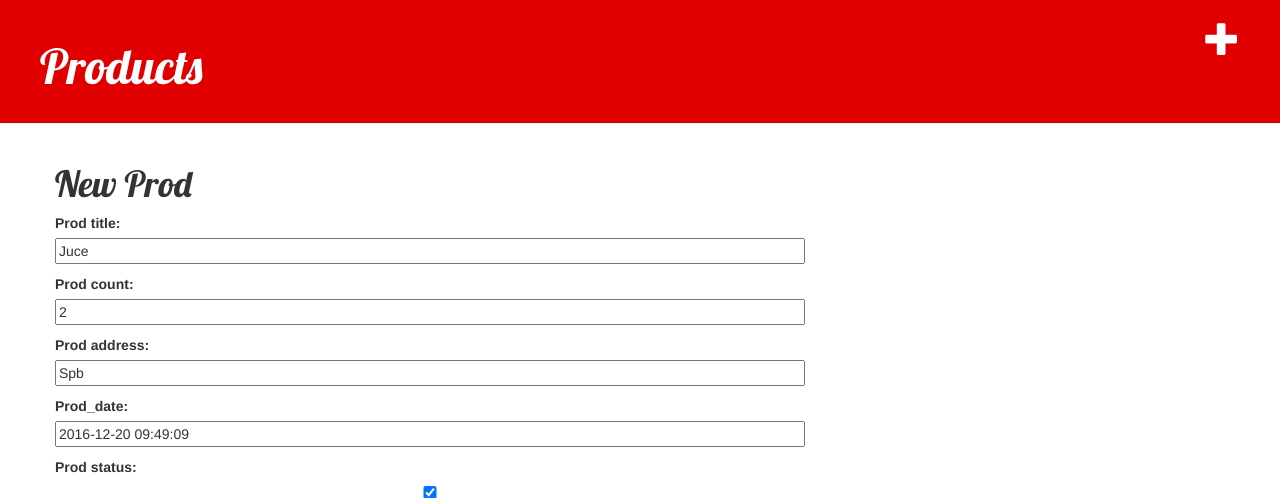
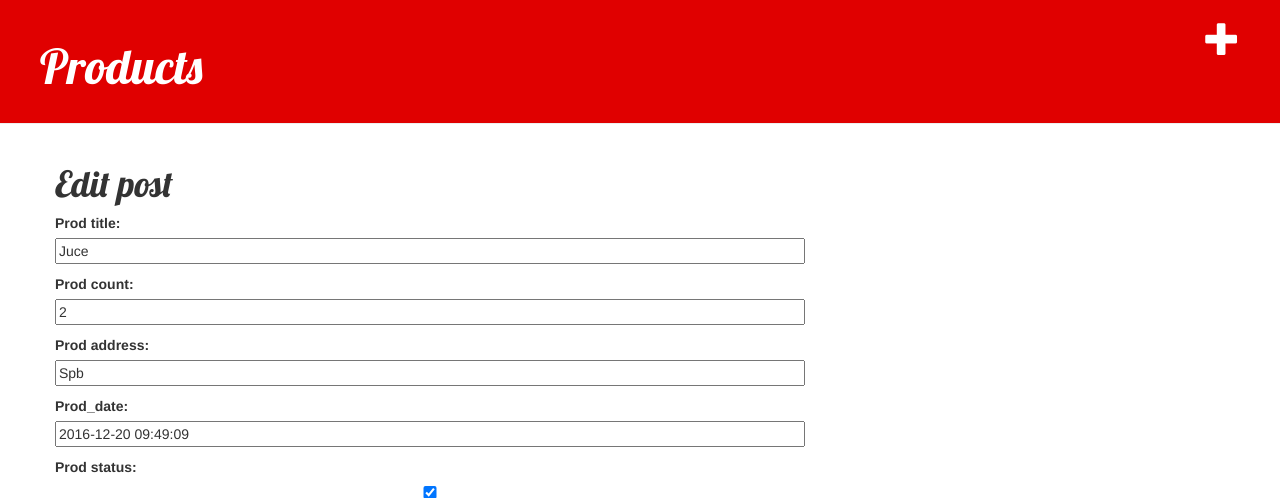
Before and after one commit to erofeevskiy-ia/qq, a Django app: page /prod/1/edit/ in a window 1280 px wide. Shown: the top 498 px of the page. Run offline with Django 3.2, Linux system fonts and the light colour scheme; data comes from the database, SQL or seed files in the repository; some libraries are stand-ins or nearby versions.

Commit message:
5. add check "isNew" for edit/remove form

```diff
--- a/product/templates/product/prod_edit.html
+++ b/product/templates/product/prod_edit.html
@@ -1,7 +1,11 @@
 {% extends 'product/base.html' %}
 
     {% block content %}
-        <h1>New Prod</h1>
+        {% if isNew %}
+        <h1>New post</h1>
+        {% else %}
+        <h1>Edit post</h1>
+        {% endif %}
         <form method="POST" class="post-form">{% csrf_token %}
             {{ form.as_p }}
             <button type="submit" class="save btn btn-default">Save</button>
```
